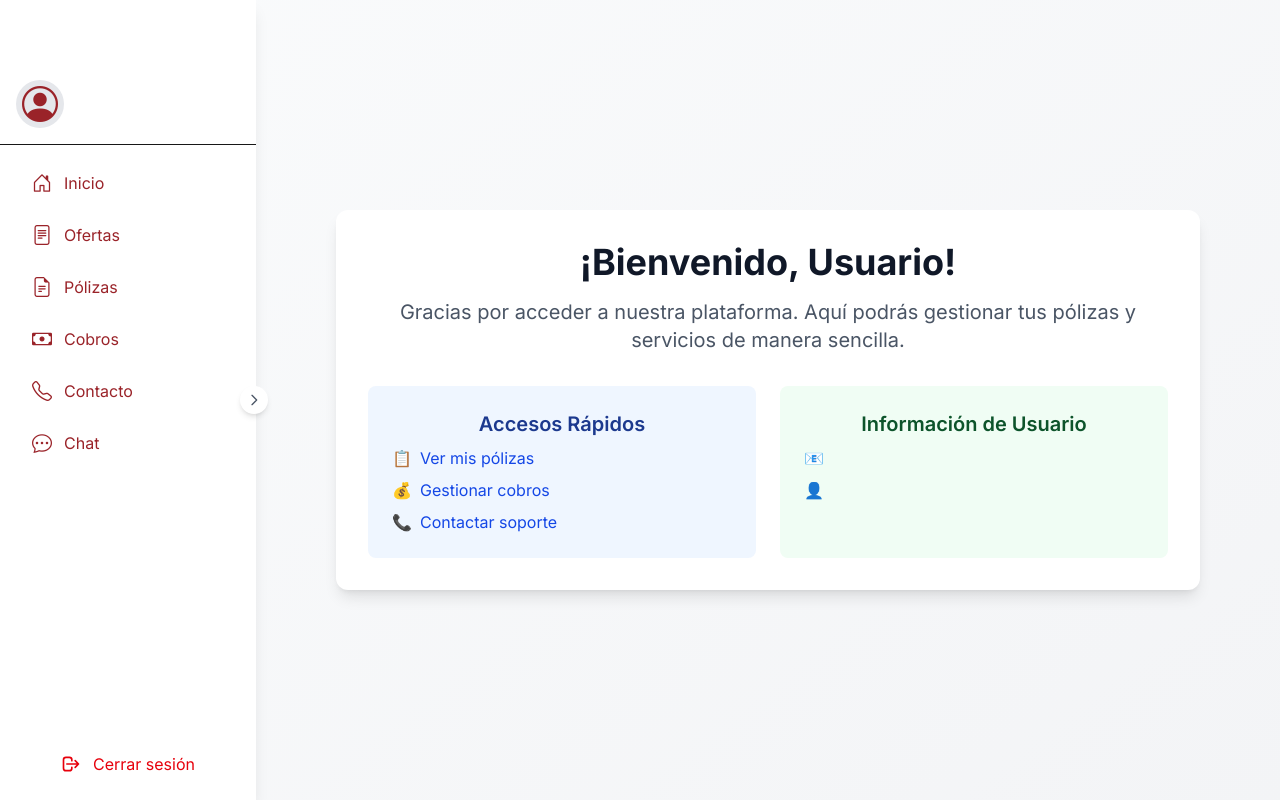
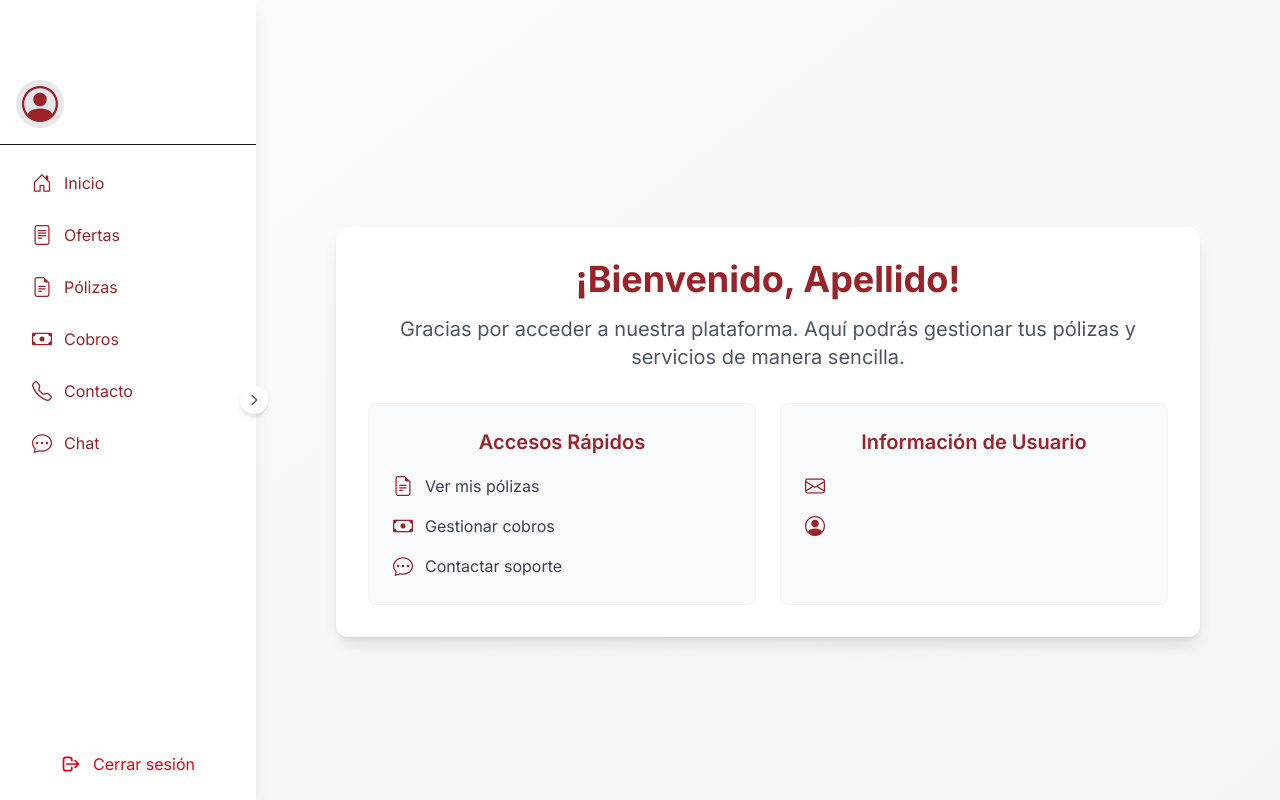
Before and after one commit to virutarasewiez/test-evo-web, a Next.js app: page /login/ingreso/bienvenida in a window 1280 px wide. Built offline with nearby package versions, Linux system fonts and the light colour scheme; sample sign-in values are in the browser's storage.

Commit message:
actualice diseño

```diff
--- a/src/app/login/ingreso/bienvenida/page.tsx
+++ b/src/app/login/ingreso/bienvenida/page.tsx
@@ -53,49 +53,49 @@ export default function BienvenidaPage() {
   return (
     <div className="flex">
       <Sidebar onToggle={setIsSidebarOpen} />
-      <main className={`flex-1 min-h-screen bg-gradient-to-br from-gray-50 to-gray-100 transition-all duration-300 ${isSidebarOpen ? 'ml-64' : 'ml-20'} flex items-center justify-center`}>
+      <main className={`flex-1 min-h-screen bg-gradient-to-br from-gray-50 to-gray-100 transition-all duration-300 ${isSidebarOpen ? 'ml-64' : 'ml-20'} flex items-center justify-center pt-16`}>
         <div className="max-w-4xl w-full mx-auto px-4">
           <div className="bg-white rounded-xl shadow-lg p-8">
             <div className="text-center">
-              <h1 className="text-4xl font-bold text-gray-900 mb-4">
-                ¡Bienvenido, {userData?.Nombre || 'Usuario'}!
+              <h1 className="text-4xl font-bold text-[#9A2329] mb-4">
+                ¡Bienvenido, {userData?.Apellido || 'Apellido'}!
               </h1>
               <p className="text-xl text-gray-600 mb-8">
                 Gracias por acceder a nuestra plataforma. Aquí podrás gestionar tus pólizas y servicios de manera sencilla.
               </p>
               <div className="grid grid-cols-1 md:grid-cols-2 gap-6">
-                <div className="bg-blue-50 rounded-lg p-6">
-                  <h2 className="text-xl font-semibold text-blue-900 mb-2">Accesos Rápidos</h2>
-                  <ul className="space-y-2">
+                <div className="bg-gray-50 rounded-lg p-6 border border-gray-100">
+                  <h2 className="text-xl font-semibold text-[#9A2329] mb-4">Accesos Rápidos</h2>
+                  <ul className="space-y-3">
                     <li>
-                      <Link href="/login/ingreso/polizas" className="flex items-center text-blue-700 hover:text-blue-900 transition-colors">
-                        <span className="mr-2">📋</span>
+                      <Link href="/login/ingreso/polizas" className="flex items-center text-gray-700 hover:text-[#9A2329] transition-colors">
+                        <i className="bi bi-file-earmark-text text-xl mr-3 text-[#9A2329]"></i>
                         Ver mis pólizas
                       </Link>
                     </li>
                     <li>
-                      <Link href="/login/ingreso/cobros" className="flex items-center text-blue-700 hover:text-blue-900 transition-colors">
-                        <span className="mr-2">💰</span>
+                      <Link href="/login/ingreso/cobros" className="flex items-center text-gray-700 hover:text-[#9A2329] transition-colors">
+                        <i className="bi bi-cash text-xl mr-3 text-[#9A2329]"></i>
                         Gestionar cobros
                       </Link>
                     </li>
                     <li>
-                      <Link href="/login/ingreso/chat" className="flex items-center text-blue-700 hover:text-blue-900 transition-colors">
-                        <span className="mr-2">📞</span>
+                      <Link href="/login/ingreso/chat" className="flex items-center text-gray-700 hover:text-[#9A2329] transition-colors">
+                        <i className="bi bi-chat-dots text-xl mr-3 text-[#9A2329]"></i>
                         Contactar soporte
                       </Link>
                     </li>
                   </ul>
                 </div>
-                <div className="bg-green-50 rounded-lg p-6">
-                  <h2 className="text-xl font-semibold text-green-900 mb-2">Información de Usuario</h2>
-                  <ul className="space-y-2">
-                    <li className="flex items-center text-green-700">
-                      <span className="mr-2">📧</span>
+                <div className="bg-gray-50 rounded-lg p-6 border border-gray-100">
+                  <h2 className="text-xl font-semibold text-[#9A2329] mb-4">Información de Usuario</h2>
+                  <ul className="space-y-3">
+                    <li className="flex items-center text-gray-700">
+                      <i className="bi bi-envelope text-xl mr-3 text-[#9A2329]"></i>
                       {userData?.Mail}
                     </li>
-                    <li className="flex items-center text-green-700">
-                      <span className="mr-2">👤</span>
+                    <li className="flex items-center text-gray-700">
+                      <i className="bi bi-person-circle text-xl mr-3 text-[#9A2329]"></i>
                       {userData?.Nombre} {userData?.Apellido}
                     </li>
                   </ul>
--- a/src/app/login/ingreso/chat/page.tsx
+++ b/src/app/login/ingreso/chat/page.tsx
@@ -34,9 +34,9 @@ export default function ChatPage() {
     return (
       <div className="flex h-screen">
         <Sidebar onToggle={handleSidebarToggle} />
-        <div className={`flex-1 ${sidebarOpen ? 'ml-64' : 'ml-20'} transition-all duration-300 min-h-screen bg-gradient-to-br from-gray-50 to-gray-100 flex items-center justify-center`}>
+        <div className={`flex-1 ${sidebarOpen ? 'ml-64' : 'ml-20'} transition-all duration-300 min-h-screen bg-gradient-to-br from-gray-50 to-gray-100 flex items-center justify-center pt-16`}>
           <div className="flex items-center space-x-4">
-            <div className="animate-spin rounded-full h-8 w-8 border-b-2 border-blue-500"></div>
+            <div className="animate-spin rounded-full h-8 w-8 border-b-2 border-[#9A2329]"></div>
             <span className="text-lg text-gray-600">Cargando...</span>
           </div>
         </div>
@@ -47,20 +47,18 @@ export default function ChatPage() {
   return (
     <div className="flex h-screen">
       <Sidebar onToggle={handleSidebarToggle} />
-      <div className={`flex-1 ${sidebarOpen ? 'ml-64' : 'ml-20'} transition-all duration-300 min-h-screen bg-gradient-to-br from-gray-50 to-gray-100 flex items-center justify-center`}>
+      <div className={`flex-1 ${sidebarOpen ? 'ml-64' : 'ml-20'} transition-all duration-300 min-h-screen bg-gradient-to-br from-gray-50 to-gray-100 flex items-center justify-center pt-16`}>
         <div className="max-w-4xl w-full mx-auto px-4">
           <div className="bg-white rounded-xl shadow-lg p-8">
-            <h1 className="text-3xl font-bold text-gray-900 mb-6">Chat de Atención</h1>
-            <div className="bg-gray-50 rounded-lg p-6">
+            <h1 className="text-3xl font-bold text-[#9A2329] mb-6">Chat de Atención</h1>
+            <div className="bg-gray-50 rounded-lg p-6 border border-gray-100">
               <div className="text-center">
-                <div className="inline-block p-4 bg-blue-100 rounded-full mb-4">
-                  <svg className="w-12 h-12 text-blue-600" fill="none" stroke="currentColor" viewBox="0 0 24 24">
-                    <path strokeLinecap="round" strokeLinejoin="round" strokeWidth={2} d="M8 12h.01M12 12h.01M16 12h.01M21 12c0 4.418-4.03 8-9 8a9.863 9.863 0 01-4.255-.949L3 20l1.395-3.72C3.512 15.042 3 13.574 3 12c0-4.418 4.03-8 9-8s9 3.582 9 8z" />
-                  </svg>
+                <div className="inline-block p-4 bg-gray-100 rounded-full mb-4">
+                  <i className="bi bi-chat-dots text-4xl text-[#9A2329]"></i>
                 </div>
-                <h2 className="text-xl font-semibold text-gray-900 mb-2">Chat en Línea</h2>
+                <h2 className="text-xl font-semibold text-[#9A2329] mb-2">Chat en Línea</h2>
                 <p className="text-gray-600 mb-6">Nuestro equipo de atención está disponible para ayudarte.</p>
-                <button className="bg-blue-600 text-white px-6 py-3 rounded-lg hover:bg-blue-700 transition-colors">
+                <button className="bg-[#9A2329] text-white px-6 py-3 rounded-lg hover:bg-[#7a1c21] transition-colors">
                   Iniciar Chat
                 </button>
               </div>
--- a/src/app/login/ingreso/cobros/page.tsx
+++ b/src/app/login/ingreso/cobros/page.tsx
@@ -34,9 +34,9 @@ export default function CobrosPage() {
     return (
       <div className="flex h-screen">
         <Sidebar onToggle={handleSidebarToggle} />
-        <div className={`flex-1 ${sidebarOpen ? 'ml-64' : 'ml-20'} transition-all duration-300 min-h-screen bg-gradient-to-br from-gray-50 to-gray-100 flex items-center justify-center`}>
+        <div className={`flex-1 ${sidebarOpen ? 'ml-64' : 'ml-20'} transition-all duration-300 min-h-screen bg-gradient-to-br from-gray-50 to-gray-100 flex items-center justify-center pt-16`}>
           <div className="flex items-center space-x-4">
-            <div className="animate-spin rounded-full h-8 w-8 border-b-2 border-blue-500"></div>
+            <div className="animate-spin rounded-full h-8 w-8 border-b-2 border-[#9A2329]"></div>
             <span className="text-lg text-gray-600">Cargando...</span>
           </div>
         </div>
@@ -47,18 +47,24 @@ export default function CobrosPage() {
   return (
     <div className="flex h-screen">
       <Sidebar onToggle={handleSidebarToggle} />
-      <div className={`flex-1 ${sidebarOpen ? 'ml-64' : 'ml-20'} transition-all duration-300 min-h-screen bg-gradient-to-br from-gray-50 to-gray-100 flex items-center justify-center`}>
+      <div className={`flex-1 ${sidebarOpen ? 'ml-64' : 'ml-20'} transition-all duration-300 min-h-screen bg-gradient-to-br from-gray-50 to-gray-100 flex items-center justify-center pt-16`}>
         <div className="max-w-4xl w-full mx-auto px-4">
           <div className="bg-white rounded-xl shadow-lg p-8">
-            <h1 className="text-3xl font-bold text-gray-900 mb-6">Gestión de Cobros</h1>
+            <h1 className="text-3xl font-bold text-[#9A2329] mb-6">Gestión de Cobros</h1>
             <div className="grid grid-cols-1 md:grid-cols-2 gap-6">
-              <div className="bg-green-50 rounded-lg p-6">
-                <h2 className="text-xl font-semibold text-green-900 mb-2">Próximos Vencimientos</h2>
-                <p className="text-green-700">No hay vencimientos próximos.</p>
+              <div className="bg-gray-50 rounded-lg p-6 border border-gray-100">
+                <h2 className="text-xl font-semibold text-[#9A2329] mb-4">Próximos Vencimientos</h2>
+                <div className="flex items-center text-gray-700">
+                  <i className="bi bi-calendar-check text-xl mr-3 text-[#9A2329]"></i>
+                  <p>No hay vencimientos próximos.</p>
+                </div>
               </div>
-              <div className="bg-blue-50 rounded-lg p-6">
-                <h2 className="text-xl font-semibold text-blue-900 mb-2">Historial de Pagos</h2>
-                <p className="text-blue-700">No hay pagos registrados.</p>
+              <div className="bg-gray-50 rounded-lg p-6 border border-gray-100">
+                <h2 className="text-xl font-semibold text-[#9A2329] mb-4">Historial de Pagos</h2>
+                <div className="flex items-center text-gray-700">
+                  <i className="bi bi-clock-history text-xl mr-3 text-[#9A2329]"></i>
+                  <p>No hay pagos registrados.</p>
+                </div>
               </div>
             </div>
           </div>
--- a/src/app/login/ingreso/contacto/page.tsx
+++ b/src/app/login/ingreso/contacto/page.tsx
@@ -34,9 +34,9 @@ export default function ContactoPage() {
     return (
       <div className="flex h-screen">
         <Sidebar onToggle={handleSidebarToggle} />
-        <div className={`flex-1 ${sidebarOpen ? 'ml-64' : 'ml-20'} transition-all duration-300 min-h-screen bg-gradient-to-br from-gray-50 to-gray-100 flex items-center justify-center`}>
+        <div className={`flex-1 ${sidebarOpen ? 'ml-64' : 'ml-20'} transition-all duration-300 min-h-screen bg-gradient-to-br from-gray-50 to-gray-100 flex items-center justify-center pt-16`}>
           <div className="flex items-center space-x-4">
-            <div className="animate-spin rounded-full h-8 w-8 border-b-2 border-blue-500"></div>
+            <div className="animate-spin rounded-full h-8 w-8 border-b-2 border-[#9A2329]"></div>
             <span className="text-lg text-gray-600">Cargando...</span>
           </div>
         </div>
@@ -47,37 +47,37 @@ export default function ContactoPage() {
   return (
     <div className="flex h-screen">
       <Sidebar onToggle={handleSidebarToggle} />
-      <div className={`flex-1 ${sidebarOpen ? 'ml-64' : 'ml-20'} transition-all duration-300 min-h-screen bg-gradient-to-br from-gray-50 to-gray-100 flex items-center justify-center`}>
+      <div className={`flex-1 ${sidebarOpen ? 'ml-64' : 'ml-20'} transition-all duration-300 min-h-screen bg-gradient-to-br from-gray-50 to-gray-100 flex items-center justify-center pt-16`}>
         <div className="max-w-4xl w-full mx-auto px-4">
           <div className="bg-white rounded-xl shadow-lg p-8">
-            <h1 className="text-3xl font-bold text-gray-900 mb-6">Contacto</h1>
+            <h1 className="text-3xl font-bold text-[#9A2329] mb-6">Contacto</h1>
             <div className="grid grid-cols-1 md:grid-cols-2 gap-6">
-              <div className="bg-blue-50 rounded-lg p-6">
-                <h2 className="text-xl font-semibold text-blue-900 mb-4">Información de Contacto</h2>
+              <div className="bg-gray-50 rounded-lg p-6 border border-gray-100">
+                <h2 className="text-xl font-semibold text-[#9A2329] mb-4">Información de Contacto</h2>
                 <div className="space-y-3">
-                  <p className="flex items-center text-blue-700">
-                    <span className="mr-2">📞</span>
+                  <p className="flex items-center text-gray-700">
+                    <i className="bi bi-telephone text-xl mr-3 text-[#9A2329]"></i>
                     Teléfono: 54 11 5278-3600
                   </p>
-                  <p className="flex items-center text-blue-700">
-                    <span className="mr-2">📱</span>
+                  <p className="flex items-center text-gray-700">
+                    <i className="bi bi-phone text-xl mr-3 text-[#9A2329]"></i>
                     Móvil: 54 911 2658 9562
                   </p>
-                  <p className="flex items-center text-blue-700">
-                    <span className="mr-2">📧</span>
+                  <p className="flex items-center text-gray-700">
+                    <i className="bi bi-envelope text-xl mr-3 text-[#9A2329]"></i>
                     Email: evolucion@evolucionseguros.com.ar
                   </p>
-                  <p className="flex items-center text-blue-700">
-                    <span className="mr-2">🏢</span>
+                  <p className="flex items-center text-gray-700">
+                    <i className="bi bi-building text-xl mr-3 text-[#9A2329]"></i>
                     Azopardo 1405 – Piso 8 (C1107ADY), CABA Argentina
                   </p>
                 </div>
               </div>
-              <div className="bg-green-50 rounded-lg p-6">
-                <h2 className="text-xl font-semibold text-green-900 mb-4">Horarios de Atención</h2>
+              <div className="bg-gray-50 rounded-lg p-6 border border-gray-100">
+                <h2 className="text-xl font-semibold text-[#9A2329] mb-4">Horarios de Atención</h2>
                 <div className="space-y-3">
-                  <p className="flex items-center text-green-700">
-                    <span className="mr-2">🕒</span>
+                  <p className="flex items-center text-gray-700">
+                    <i className="bi bi-clock text-xl mr-3 text-[#9A2329]"></i>
                     Lunes a Viernes: 9:00 - 17:00
                   </p>
                 </div>
--- a/src/app/login/ingreso/ofertas/page.tsx
+++ b/src/app/login/ingreso/ofertas/page.tsx
@@ -34,9 +34,9 @@ export default function OfertasPage() {
     return (
       <div className="flex h-screen">
         <Sidebar onToggle={handleSidebarToggle} />
-        <div className={`flex-1 ${sidebarOpen ? 'ml-64' : 'ml-20'} transition-all duration-300 min-h-screen bg-gradient-to-br from-gray-50 to-gray-100 flex items-center justify-center`}>
+        <div className={`flex-1 ${sidebarOpen ? 'ml-64' : 'ml-20'} transition-all duration-300 min-h-screen bg-gradient-to-br from-gray-50 to-gray-100 flex items-center justify-center pt-16`}>
           <div className="flex items-center space-x-4">
-            <div className="animate-spin rounded-full h-8 w-8 border-b-2 border-blue-500"></div>
+            <div className="animate-spin rounded-full h-8 w-8 border-b-2 border-[#9A2329]"></div>
             <span className="text-lg text-gray-600">Cargando...</span>
           </div>
         </div>
@@ -47,15 +47,17 @@ export default function OfertasPage() {
   return (
     <div className="flex h-screen">
       <Sidebar onToggle={handleSidebarToggle} />
-      <div className={`flex-1 ${sidebarOpen ? 'ml-64' : 'ml-20'} transition-all duration-300 min-h-screen bg-gradient-to-br from-gray-50 to-gray-100 flex items-center justify-center`}>
+      <div className={`flex-1 ${sidebarOpen ? 'ml-64' : 'ml-20'} transition-all duration-300 min-h-screen bg-gradient-to-br from-gray-50 to-gray-100 flex items-center justify-center pt-16`}>
         <div className="max-w-4xl w-full mx-auto px-4">
           <div className="bg-white rounded-xl shadow-lg p-8">
-            <h1 className="text-3xl font-bold text-gray-900 mb-6">Ofertas Disponibles</h1>
+            <h1 className="text-3xl font-bold text-[#9A2329] mb-6">Ofertas Disponibles</h1>
             <div className="grid grid-cols-1 md:grid-cols-2 gap-6">
-              {/* Aquí irán las ofertas */}
-              <div className="bg-blue-50 rounded-lg p-6">
-                <h2 className="text-xl font-semibold text-blue-900 mb-2">Próximamente</h2>
-                <p className="text-blue-700">Estamos preparando las mejores ofertas para ti.</p>
+              <div className="bg-gray-50 rounded-lg p-6 border border-gray-100">
+                <h2 className="text-xl font-semibold text-[#9A2329] mb-4">Próximamente</h2>
+                <div className="flex items-center text-gray-700">
+                  <i className="bi bi-gift text-xl mr-3 text-[#9A2329]"></i>
+                  <p>Estamos preparando las mejores ofertas para ti.</p>
+                </div>
               </div>
             </div>
           </div>
```
